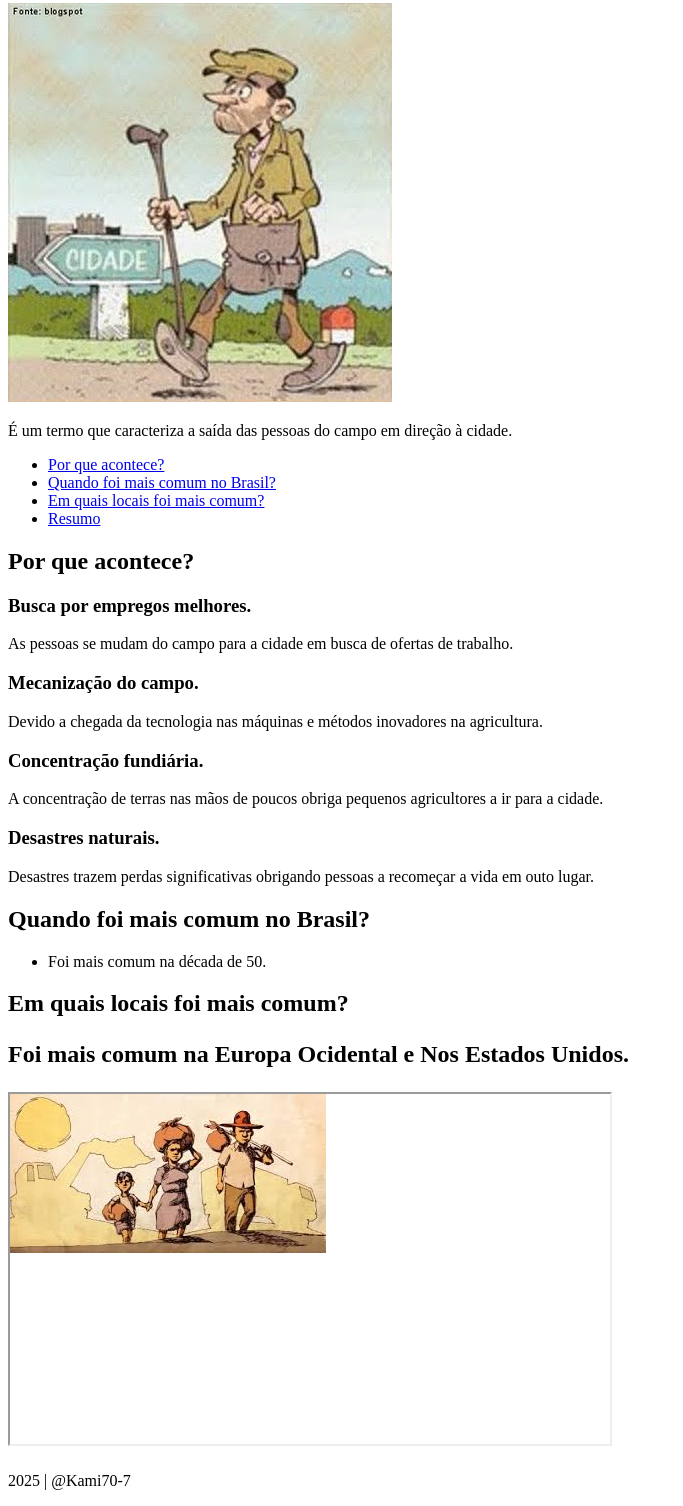
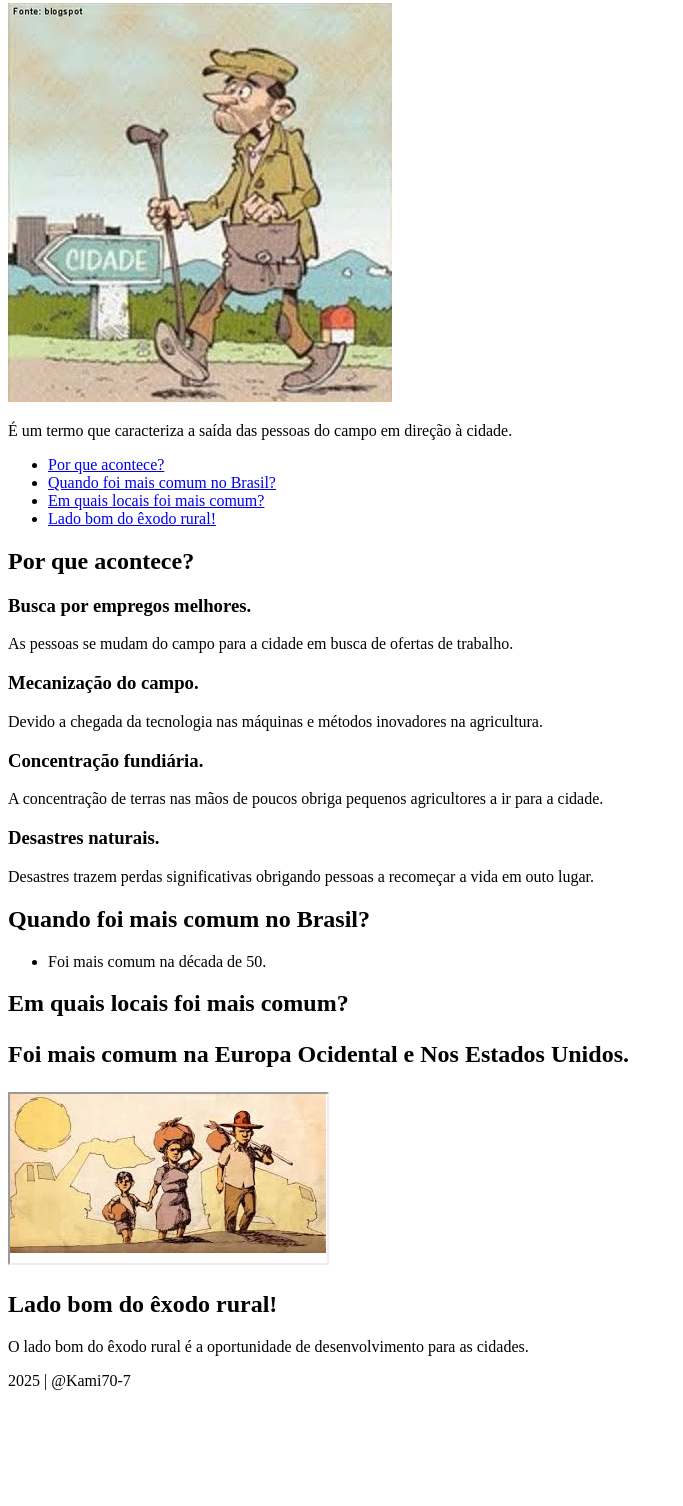
Before and after one commit to Kami70-7/Agrinho., a plain HTML site: page index.html in a window 1280 px wide. Shown: the part 77-1583 px from the top of the page, without its empty margins (0-683 px from the left). After the commit the page ends 1483 px from the top, so only its background shows below. Drawn offline with Linux system fonts and the light colour scheme.

Commit message:
Finalizando o html

```diff
--- a/index.html
+++ b/index.html
@@ -16,7 +16,7 @@
                 <li><a href="#Por que?">Por que acontece?</a></li>
                 <li><a href="#Quando foi mais comum?">Quando foi mais comum no Brasil?</a></li>
                 <li><a href="Em quais locais foi mais comum?">Em quais locais foi mais comum?</a></li>
-                <li><a href="Resumo">Resumo</a></li>
+                <li><a href="Existe um lado bom?"> Lado bom do êxodo rural!</a></li>
             </ul>
         </nav>
     </header>
@@ -57,8 +57,13 @@
         <section id="Em quais locais foi mais comum?"></section>
             <h2>Em quais locais foi mais comum?</2>
             <p>Foi mais comum na Europa Ocidental e Nos Estados Unidos.</p>
-            <iframe width="600"height="350" src="download.jpg" title="youtube"></iframe>
+            <iframe width="317"height="169" src="download.jpg" title="youtube"></iframe>
             <section></section>
+
+        <section id="Existe lado bom?"></section>
+            <h2>Lado bom do êxodo rural!</h2>
+            <p>O lado bom do êxodo rural é a oportunidade de desenvolvimento para as cidades.</p>
+        <section></section>
 
     </main>
 
```
